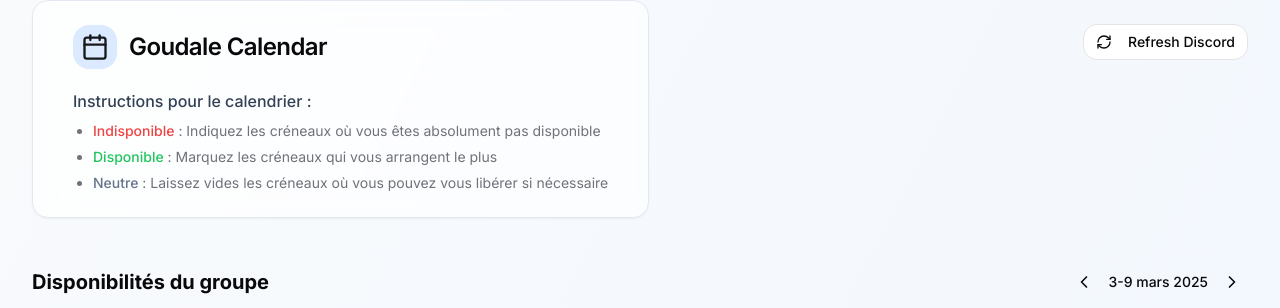
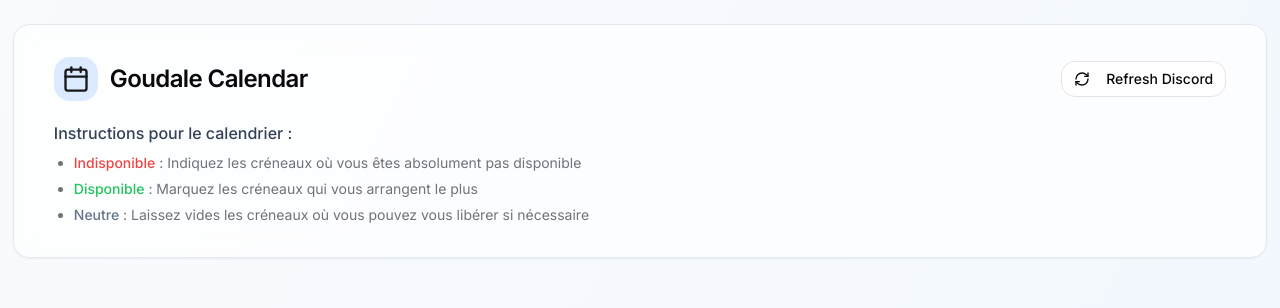
Before and after one commit to caillef/easy-time-calculator, a React (Vite) app: page / in a window 1280 px wide. Shown: the top 308 px of the page. Built offline with nearby package versions, Linux system fonts and the light colour scheme; no server answers; the database is empty.

Commit message:
Refactor index page layout
Moves the refresh discord button and adds padding to the top of the index page.

```diff
--- a/src/components/Header.tsx
+++ b/src/components/Header.tsx
@@ -3,6 +3,7 @@ import React from 'react';
 import { cn } from '@/lib/utils';
 import TransitionWrapper from './TransitionWrapper';
 import { Calendar as CalendarIcon } from 'lucide-react';
+import RefreshDiscordButton from './RefreshDiscordButton';
 
 interface HeaderProps {
   className?: string;
@@ -11,7 +12,7 @@ interface HeaderProps {
 const Header = ({ className }: HeaderProps) => {
   return (
     <TransitionWrapper delay={100}>
-      <header className={cn('py-6 px-6 md:px-10 glass rounded-2xl mb-8 shadow-sm border border-slate-200', className)}>
+      <header className={cn('py-8 px-6 md:px-10 glass rounded-2xl mb-8 shadow-sm border border-slate-200 mt-6 w-full', className)}>
         <div className="flex items-center justify-between">
           <div className="flex items-center gap-3">
             <div className="bg-blue-100 p-2 rounded-lg">
@@ -19,6 +20,7 @@ const Header = ({ className }: HeaderProps) => {
             </div>
             <h1 className="text-2xl font-semibold tracking-tight">Goudale Calendar</h1>
           </div>
+          <RefreshDiscordButton />
         </div>
 
         <div className="mt-5 text-muted-foreground max-w-3xl">
--- a/src/pages/Index.tsx
+++ b/src/pages/Index.tsx
@@ -6,22 +6,16 @@ import TransitionWrapper from '@/components/TransitionWrapper';
 import { CalendarProvider } from '@/context/CalendarContext';
 import PersonSelector from '@/components/PersonSelector';
 import MergedCalendar from '@/components/MergedCalendar';
-import RefreshDiscordButton from '@/components/RefreshDiscordButton';
 
 const Index = () => {
   return (
     <CalendarProvider>
       <div className="min-h-screen bg-gradient-to-br from-slate-50 to-blue-50 p-0">
-        <div className="w-full">
+        <div className="w-full max-w-[98%] mx-auto">
           <TransitionWrapper>
-            <div className="flex flex-col space-y-6 px-4 md:px-8">
+            <div className="flex flex-col space-y-6">
               <div className="flex flex-col space-y-4">
-                <div className="flex justify-between items-start">
-                  <Header className="flex-1" />
-                  <div className="pt-6">
-                    <RefreshDiscordButton />
-                  </div>
-                </div>
+                <Header />
                 <MergedCalendar />
                 <PersonSelector />
                 <Calendar />
```
